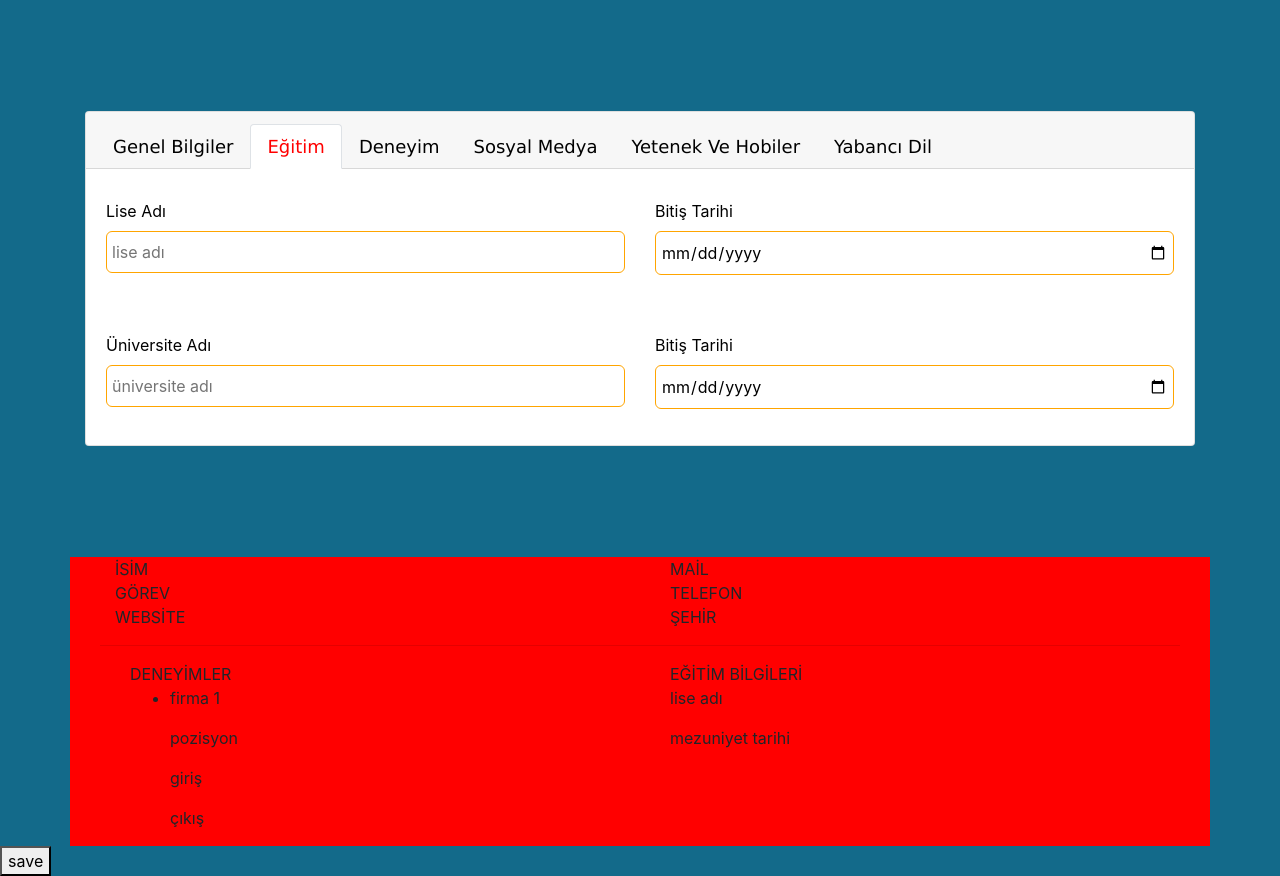
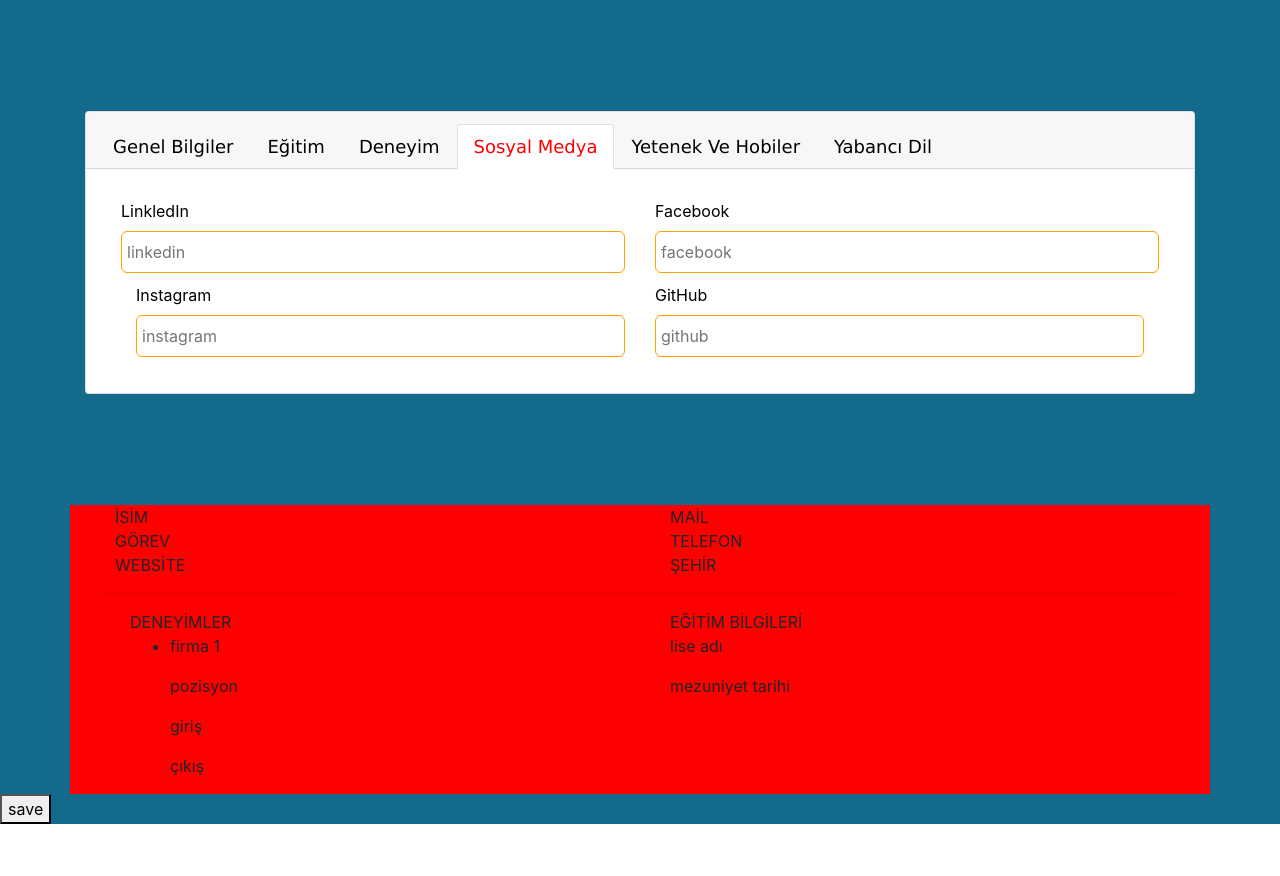
Before and after one commit to mehmetalibuber/cv-maker, a Vue app: page / in a window 1280 px wide. After the commit the page ends 824 px from the top, so only its background shows below. Built offline with nearby package versions, Linux system fonts and the light colour scheme.

Commit message:
sosyal medya v-model

```diff
--- a/src/App.vue
+++ b/src/App.vue
@@ -79,7 +79,7 @@
                 </form>
               </b-card-text>
             </b-tab>
-            <b-tab title="Eğitim" active>
+            <b-tab title="Eğitim">
               <b-card-text>
                 <form action="">
                   <div class="form-group">
@@ -202,23 +202,29 @@
                 </table>
               </b-card-text>
             </b-tab>
-            <b-tab title="Sosyal Medya">
+            <b-tab title="Sosyal Medya" active>
               <b-card-text>
                 <form>
                   <div class="form-group">
                     <div class="col">
                       <div class="row">
                         <div class="col">
-                          <label for="linkledin">LinkledIn</label>
+                          <label for="linkedin">LinkledIn</label>
                           <input
                             type="text"
                             id="linkedin"
-                            placeholder="linkledin"
+                            placeholder="linkedin"
+                            v-model="linkedin"
                           />
                         </div>
                         <div class="col">
                           <label for="face">Facebook</label>
-                          <input type="text" id="face" placeholder="facebook" />
+                          <input
+                            type="text"
+                            id="face"
+                            placeholder="facebook"
+                            v-model="facebook"
+                          />
                         </div>
                       </div>
                       <div class="col">
@@ -229,11 +235,17 @@
                               type="text"
                               id="insta"
                               placeholder="instagram"
+                              v-model="instagram"
                             />
                           </div>
                           <div class="col">
                             <label for="git">GitHub</label>
-                            <input type="text" id="git" placeholder="github" />
+                            <input
+                              type="text"
+                              id="git"
+                              placeholder="github"
+                              v-model="github"
+                            />
                           </div>
                         </div>
                       </div>
@@ -425,6 +437,11 @@ export default {
       universite: "",
       universiteBitis: "",
 
+      linkedin: "",
+      facebook: "",
+      instagram: "",
+      github: "",
+
       Deneyimler: [],
       Deneyim: {
         firma: "",
```
